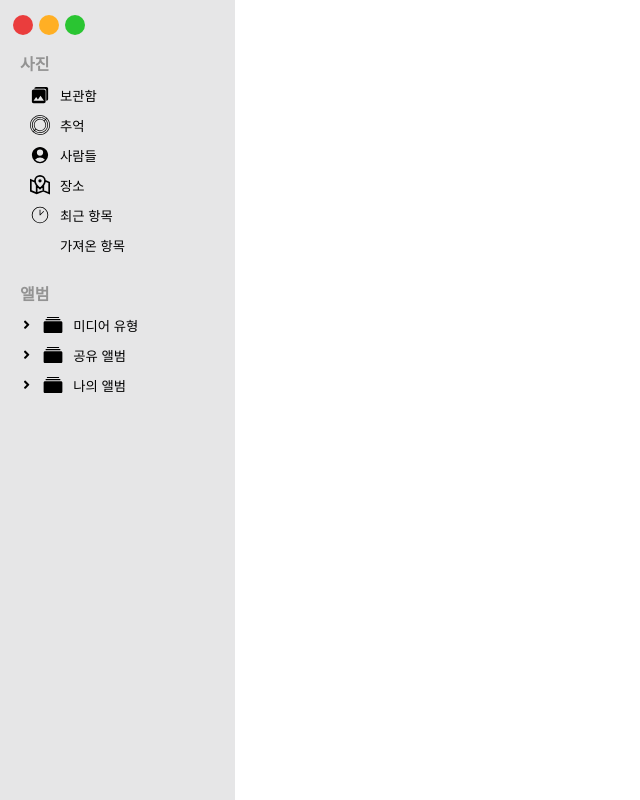
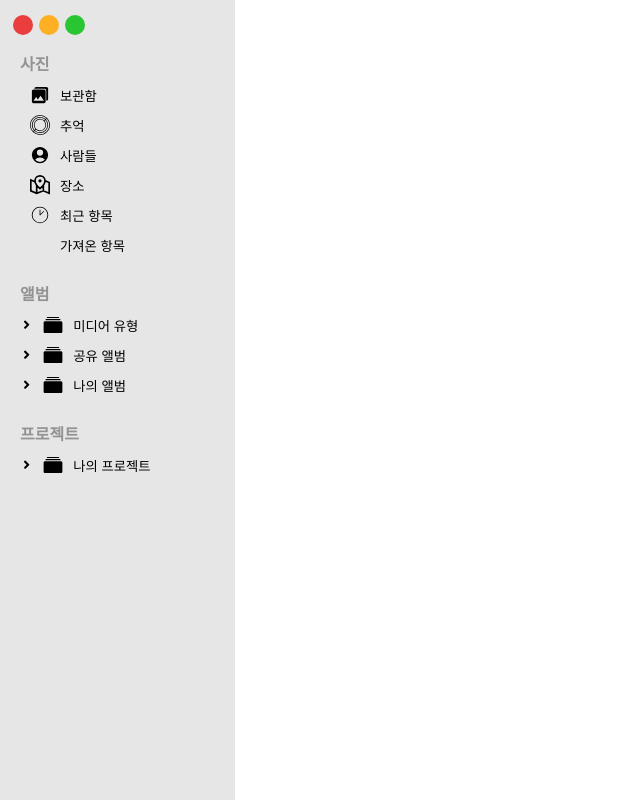
Before and after one commit to als982001/my-photos, a React (Create React App) app: page / in a window 1280 px wide. Shown: the whole page, without its empty margins (0-640 px from the left). Built offline with nearby package versions, Linux system fonts and the light colour scheme; some icons are missing.

Commit message:
왼쪽 사이드바 완성

```diff
--- a/src/Components/Sidebar.tsx
+++ b/src/Components/Sidebar.tsx
@@ -4,6 +4,7 @@ import useCheckWidth from "../Hooks/useCheckWidth";
 import CircleButtons from "./Global/CircleButtons";
 import PhotoButtons from "./Sidebar/PhotoButtons";
 import AlbumButtons from "./Sidebar/AlbumButtons";
+import ProjectButtons from "./Sidebar/ProjectButtons";
 
 const Container = styled.aside<{ overHalf: boolean }>`
   width: 235px;
@@ -23,6 +24,7 @@ export default function Sidebar() {
       <CircleButtons />
       <PhotoButtons />
       <AlbumButtons />
+      <ProjectButtons />
     </Container>
   );
 }
--- /dev/null
+++ b/src/Components/Sidebar/ProjectButtons.tsx
@@ -0,0 +1,103 @@
+import { useLocation, useNavigate } from "react-router-dom";
+import styled from "styled-components";
+import { FaAngleRight, FaAngleDown } from "react-icons/fa";
+import { IoIosAlbums } from "react-icons/io";
+import { useState } from "react";
+
+const Buttons = styled.section`
+  width: 100%;
+  height: 60px;
+  display: grid;
+  grid-template-rows: repeat(1fr, 2);
+  margin-top: 20px;
+`;
+
+const Title = styled.h3`
+  width: 100%;
+  height: 30px;
+  display: flex;
+  align-items: center;
+  font-weight: bold;
+  color: ${(props) => props.theme.lightGray};
+  padding-left: 20px;
+`;
+
+const Row = styled.section<{ currentPage: boolean }>`
+  width: 100%;
+  height: 30px;
+  background-color: ${(props) =>
+    props.currentPage ? props.theme.darkGray : props.theme.gray};
+  display: flex;
+  align-items: center;
+`;
+
+const OpenButton = styled.button`
+  padding-left: 20px;
+  height: 100%;
+  display: flex;
+  align-items: center;
+  &:hover {
+    cursor: pointer;
+  }
+`;
+
+const Button = styled.button`
+  margin-left: 10px;
+  border: none;
+  outline: none;
+  display: flex;
+  align-items: center;
+
+  &:hover {
+    cursor: pointer;
+  }
+`;
+
+const ButtonText = styled.h4`
+  margin-left: 10px;
+`;
+
+const buttonSize = "20px";
+
+export default function ProjectButtons() {
+  const [isOpen, setIsOpen] = useState({
+    myproject: false,
+  });
+  const navigate = useNavigate();
+  const location = useLocation();
+
+  const handleClickOpenButton = (buttonType: "myproject", open: boolean) => {
+    const result = { ...isOpen };
+
+    result[buttonType] = open;
+
+    setIsOpen((prev) => result);
+  };
+
+  return (
+    <Buttons>
+      <Title>프로젝트</Title>
+      <Row currentPage={location.pathname === "/myproject"}>
+        <OpenButton>
+          {isOpen.myproject ? (
+            <FaAngleDown
+              onClick={() => {
+                handleClickOpenButton("myproject", false);
+              }}
+            />
+          ) : (
+            <FaAngleRight
+              onClick={() => {
+                handleClickOpenButton("myproject", true);
+              }}
+            />
+          )}
+        </OpenButton>
+        <Button onClick={() => navigate("/myproject")}>
+          <IoIosAlbums size={buttonSize} />
+          <ButtonText>나의 프로젝트</ButtonText>
+        </Button>
+      </Row>
+    </Buttons>
+  );
+}
```
